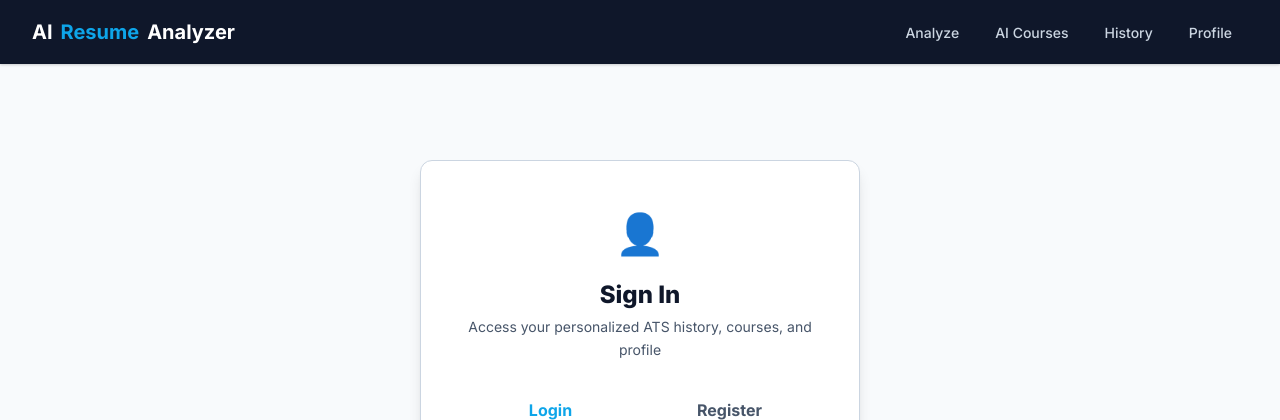
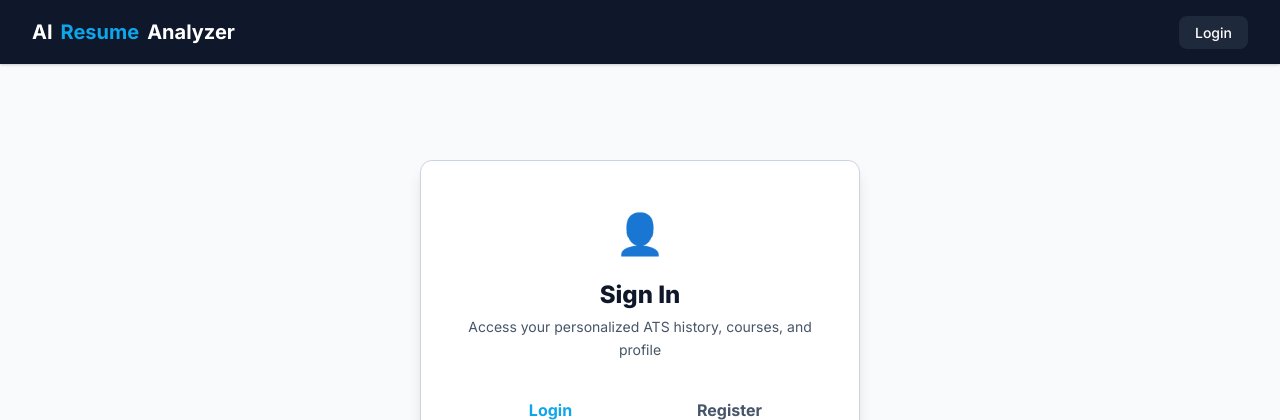
Before and after one commit to manoharreddy-1/MAJOR-PROJECT, a Flask app: page / in a window 1280 px wide. Shown: the top 420 px of the page. Run offline with Flask 3, Linux system fonts and the light colour scheme.

Commit message:
feat: enforce auth guard - hide all features and protect routes until user logs in

```diff
--- a/frontend/static/js/app.js
+++ b/frontend/static/js/app.js
@@ -169,9 +169,58 @@ function initUploadZone(zoneId, inputId, onFile) {
 document.addEventListener('DOMContentLoaded', () => {
   UI.initNavToggle();
 
-  // Highlight active nav link
+  // Authentication Guard & Dynamic Navigation Bar
   const path = window.location.pathname;
+  const isLoginPage = (path === '/' || path === '/login');
+
+  // Check user session
+  let user = null;
+  try {
+    const rawUser = localStorage.getItem('user');
+    if (rawUser) user = JSON.parse(rawUser);
+  } catch (e) {}
+
+  // 1. If not logged in and attempting to access protected features, redirect to /login
+  if (!user && !isLoginPage) {
+    window.location.href = '/login';
+    return;
+  }
+
+  // 2. If logged in and on the login page, redirect directly to dashboard /home
+  if (user && isLoginPage) {
+    window.location.href = '/home';
+    return;
+  }
+
+  // 3. Dynamically configure navigation bar visibility based on auth state
+  const navList = document.querySelector('.navbar-nav');
+  if (navList) {
+    if (!user) {
+      // User NOT logged in: only show Login link, hide all feature tabs
+      navList.innerHTML = `
+        <li><a href="/login" class="active">Login</a></li>
+      `;
+    } else {
+      // User IS logged in: reveal all features, analysis, courses, history, and profile
+      navList.innerHTML = `
+        <li><a href="/home" ${path === '/home' || path === '/dashboard' ? 'class="active"' : ''}>Home</a></li>
+        <li><a href="/analyze" ${path === '/analyze' ? 'class="active"' : ''}>Analyze</a></li>
+        <li><a href="/courses" ${path.startsWith('/course') ? 'class="active"' : ''}>AI Courses</a></li>
+        <li><a href="/history" ${path === '/history' ? 'class="active"' : ''}>History</a></li>
+        <li><a href="/profile" ${path === '/profile' ? 'class="active"' : ''}>Profile</a></li>
+        <li><a href="javascript:void(0)" onclick="logoutUser()" style="color: #ef4444; font-weight: 600;">Sign Out</a></li>
+      `;
+    }
+  }
+
+  // Highlight active nav link fallback
   document.querySelectorAll('.navbar-nav a').forEach((link) => {
     if (link.getAttribute('href') === path) link.classList.add('active');
   });
 });
+
+function logoutUser() {
+  localStorage.removeItem('user');
+  sessionStorage.clear();
+  window.location.href = '/login';
+}
--- a/frontend/templates/login.html
+++ b/frontend/templates/login.html
@@ -66,10 +66,7 @@
     <a href="/" class="navbar-brand">AI <span>Resume</span> Analyzer</a>
     <button class="nav-toggle" aria-label="Menu">&#9776;</button>
     <ul class="navbar-nav">
-      <li><a href="/analyze">Analyze</a></li>
-      <li><a href="/courses">AI Courses</a></li>
-      <li><a href="/history">History</a></li>
-      <li><a href="/profile">Profile</a></li>
+      <li><a href="/login" class="active">Login</a></li>
     </ul>
   </nav>
 
```
